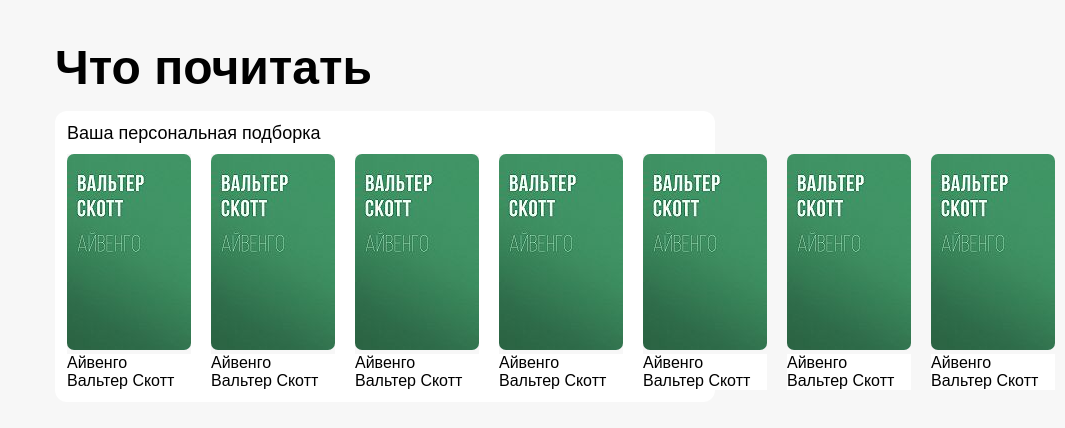
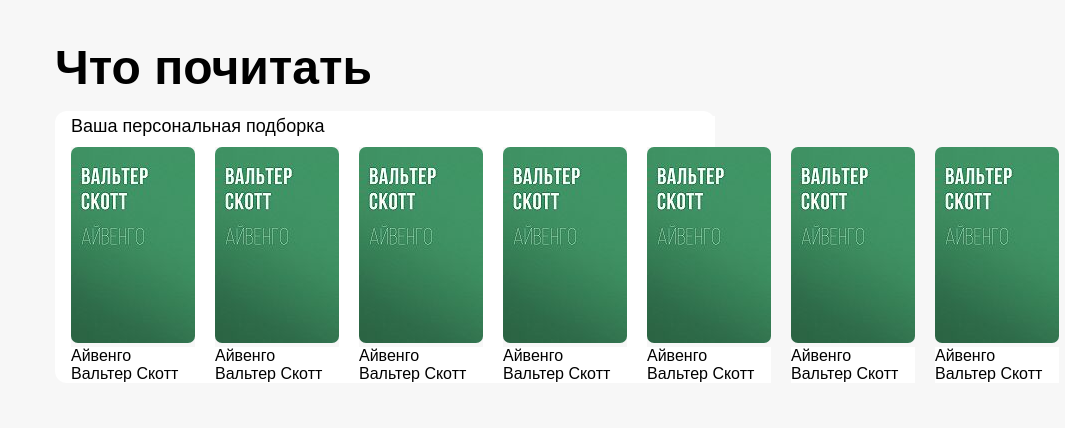
Before and after one commit to FlaxMine/Library, a PHP site: page / in a window 1360 px wide. Shown: the part 64-492 px from the top of the page, without its empty margins (295-1360 px from the left). Run offline with PHP 8.4, Linux system fonts and the light colour scheme.

Commit message:
Initial commit

```diff
--- a/css/main.css
+++ b/css/main.css
@@ -105,7 +105,8 @@ input{
 .ListBook{
     background: #fff;
     overflow: visible;
-    padding: 12px;
+    padding-left: 16px;
+    padding-top: 5px;
     border-radius: 12px;
 }
 
```
